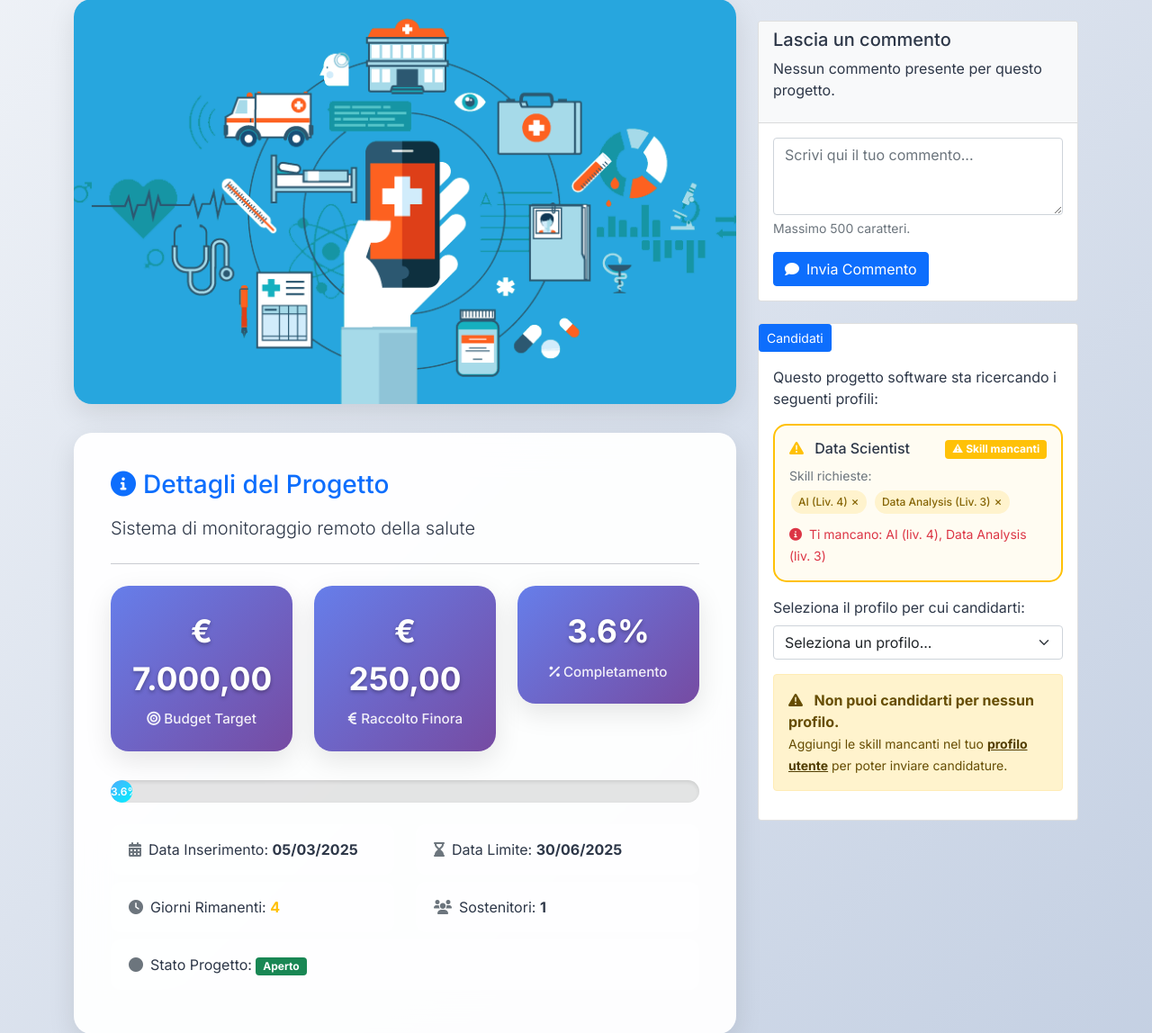
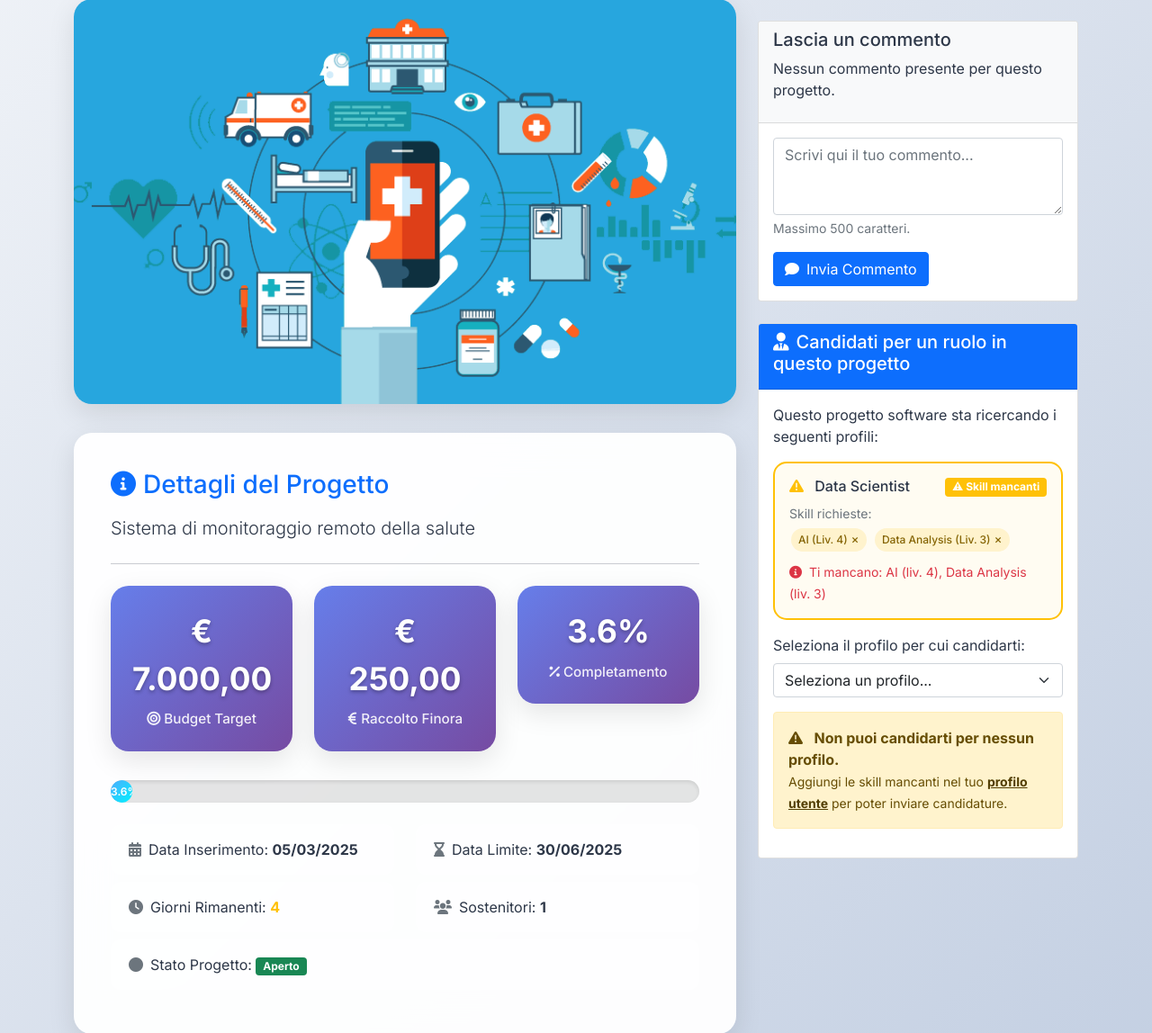
Before and after one commit to daliaxx/Bostarter, a PHP site: the page made by public/project_detail.php in a window 1280 px wide. Shown: the part 435-1583 px from the top of the page at 90% size. Run offline with PHP 8.4, Linux system fonts and the light colour scheme; the visitor is signed in with stand-in values (Sample User, id 1); data comes from the database, SQL or seed files in the repository; data that the repository does not hold is empty.

Commit message:
fix project detail

```diff
--- a/public/project_detail.php
+++ b/public/project_detail.php
@@ -706,10 +706,9 @@ $isCreatore = ($isLoggedIn && isset($_SESSION['email'], $progetto['Email_Creator
 
             <?php if ($isLoggedIn && $progetto['Tipo'] === 'Software' && $progetto['Stato'] === 'aperto'): ?>
                 <div class="card my-4">
-                    <form method="POST" action="manage_candidature.php">
-                        <input type="hidden" name="nome_progetto" value="<?= htmlspecialchars($progetto['Nome']) ?>">
-                        <button type="submit" class="btn btn-primary btn-sm">Candidati</button>
-                    </form>
+                    <div class="card-header bg-primary text-white">
+                        <h5><i class="fas fa-user-tie me-2"></i>Candidati per un ruolo in questo progetto</h5>
+                    </div>
 
                     <div class="card-body">
                         <?php if (isset($_GET['success']) && $_GET['success'] === 'candidatura_inviata'): ?>
```
Also changed, not shown: public/dashboard/user_dashboard.php (+0 -8 lines).
